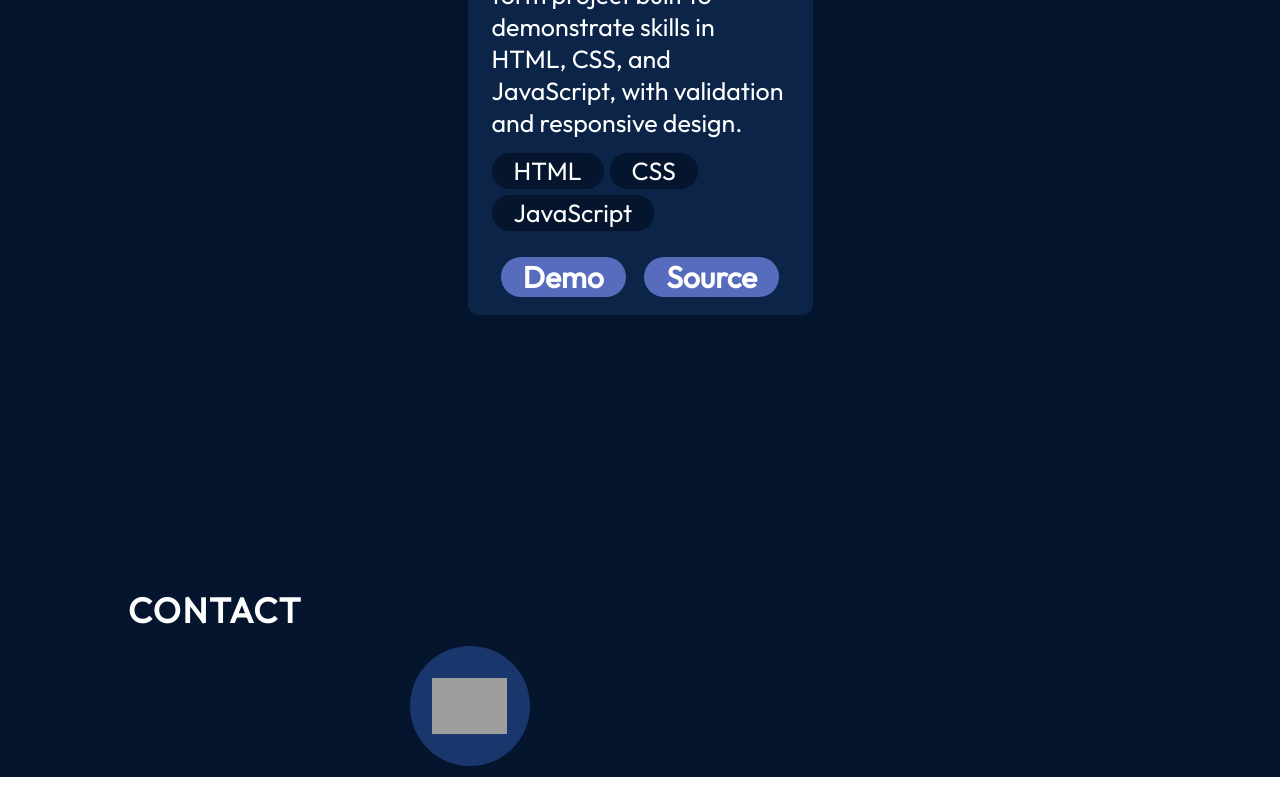
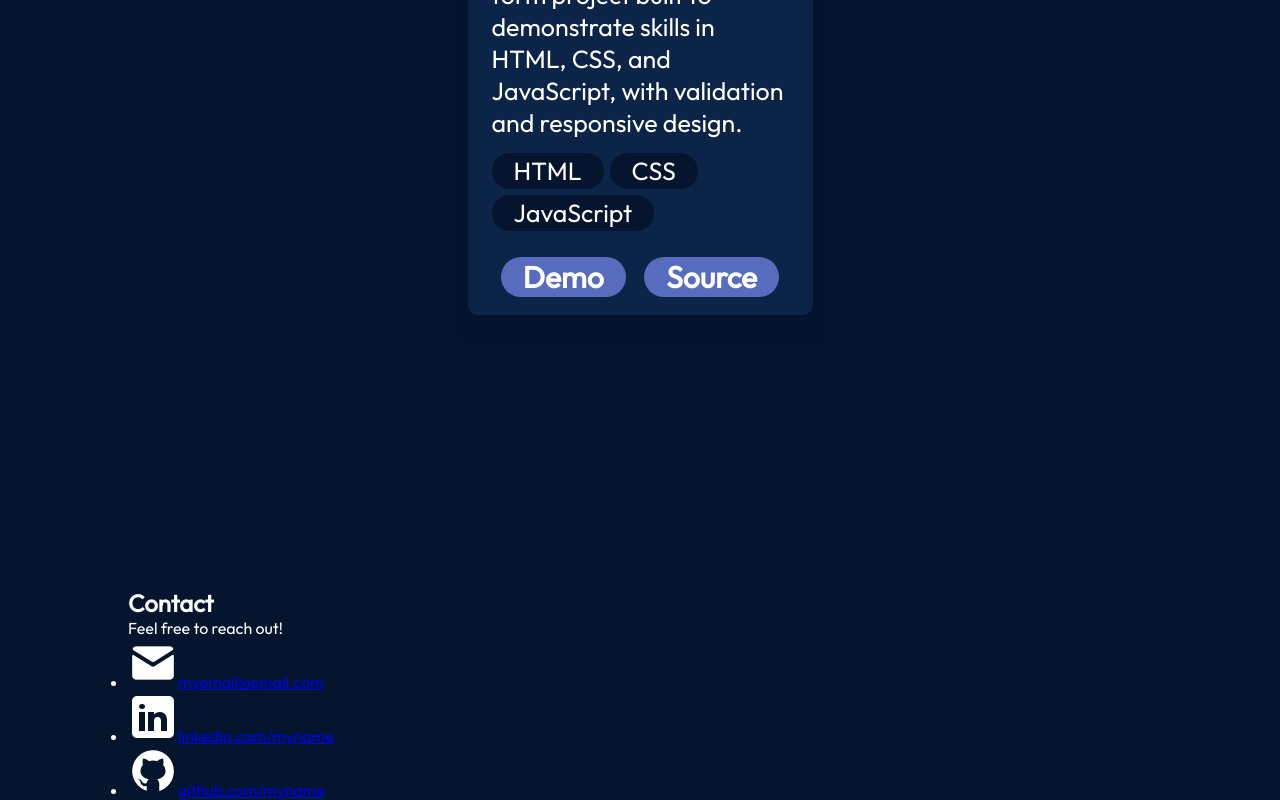
Before and after one commit to esnoko/Portfolio, a React (Vite) app in the folder Portfolio/: page / in a window 1280 px wide. Shown: the part 3115-3915 px from the top of the page. Before the commit the page ends 3892 px from the top, so only its background shows below. Built offline with nearby package versions, Linux system fonts and the light colour scheme; grey boxes are pictures that could not be loaded.

Commit message:
Updated Contact.jsx

```diff
--- a/Portfolio/src/Components/Contacts/Contact.jsx
+++ b/Portfolio/src/Components/Contacts/Contact.jsx
@@ -3,26 +3,31 @@ import React from "react";
 
 import styles from "./Contact.module.css";
 import { getImageUrl } from "../../utils";
-import contacts from "../../data/contacts.json";
 
 export const Contact = () => {
   return (
-    <section className={styles.container} id="contact">
-      <h2 className={styles.title}>Contact</h2>
-      <div className={styles.content}>
-        <div className={styles.contacts}>
-          {contacts.map((contact, id) => {
-            return (
-              <div key={id} className={styles.contact}>
-                <div className={styles.contactImageContainer}>
-                  <img src={getImageUrl(contact.imageSrc)} alt={contact.title} />
-                </div>
-                <p>{contact.title}</p>
-              </div>
-            );
-          })}
-        </div>
+    <footer id="contact" className={styles.container}>
+      <div className={styles.text}>
+        <h2>Contact</h2>
+        <p>Feel free to reach out!</p>
       </div>
-    </section>
+      <ul className={styles.links}>
+        <li className={styles.link}>
+          <img src={getImageUrl("contact/emailIcon.png")} alt="Email icon" />
+          <a href="mailto:myemail@email.com">myemail@email.com</a>
+        </li>
+        <li className={styles.link}>
+          <img
+            src={getImageUrl("contact/linkedinIcon.png")}
+            alt="LinkedIn icon"
+          />
+          <a href="https://www.linkedin.com/myname">linkedin.com/myname</a>
+        </li>
+        <li className={styles.link}>
+          <img src={getImageUrl("contact/githubIcon.png")} alt="Github icon" />
+          <a href="https://www.github.com/myname">github.com/myname</a>
+        </li>
+      </ul>
+    </footer>
   );
 };
```
